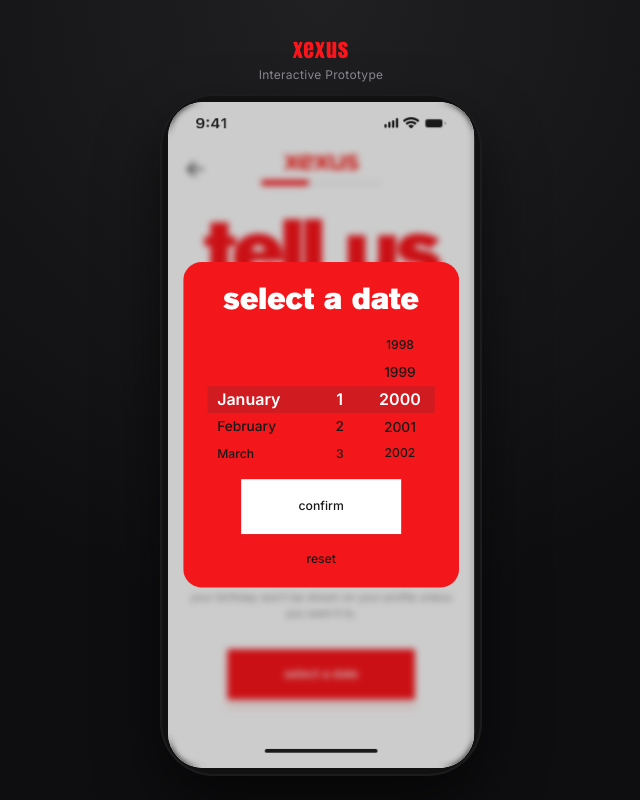
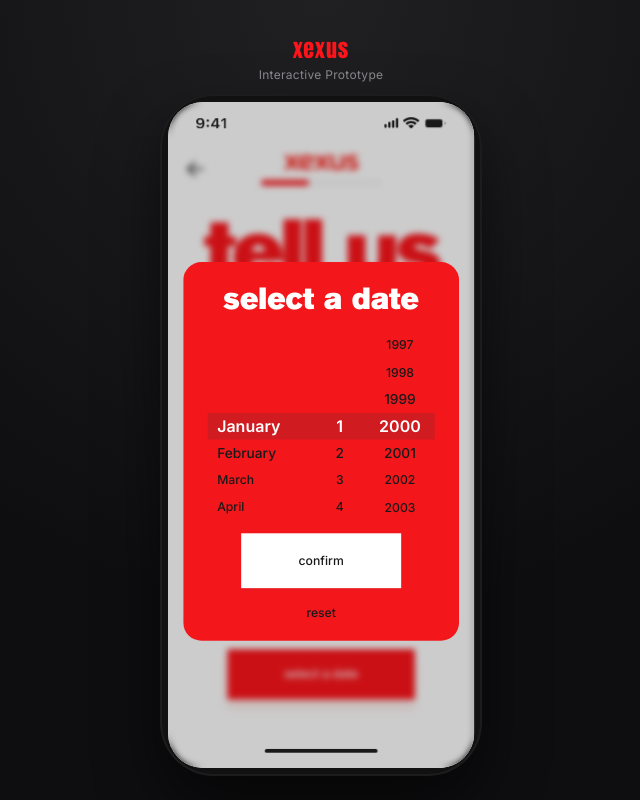
Before and after one commit to jansherkaka/xexus-app, a React (Vite) app: page /join/birthday in a window 1280 px wide. Both pictures are taken after a click on the button "select a date". Shown: the whole page, without its empty margins (319-959 px from the left). Built offline with nearby package versions, Linux system fonts and the light colour scheme.

Commit message:
Show 7 rows in the date-picker wheel instead of 5
Matches the reference screenshot's row count more closely (no border
was intended there — it was just an annotation mark).

```diff
--- a/src/components/WheelDatePicker.css
+++ b/src/components/WheelDatePicker.css
@@ -2,14 +2,14 @@
   position: relative;
   display: flex;
   width: 100%;
-  height: 177px;
+  height: 247.8px;
   border-radius: 13px;
   overflow: hidden;
 }
 
 .wheel-picker__highlight {
   position: absolute;
-  top: 71px;
+  top: 106px;
   left: -20px;
   right: -20px;
   height: 35px;
@@ -22,7 +22,7 @@
 .wheel-col {
   position: relative;
   z-index: 1;
-  height: 177px;
+  height: 247.8px;
   overflow-y: auto;
   scroll-snap-type: y mandatory;
   scrollbar-width: none;
--- a/src/components/WheelDatePicker.jsx
+++ b/src/components/WheelDatePicker.jsx
@@ -2,7 +2,7 @@ import { useCallback, useEffect, useRef, useState } from 'react';
 import './WheelDatePicker.css';
 
 const ITEM_HEIGHT = 35.4;
-const PAD_ROWS = 2;
+const PAD_ROWS = 3;
 
 const MONTHS = [
   'January', 'February', 'March', 'April', 'May', 'June',
```
